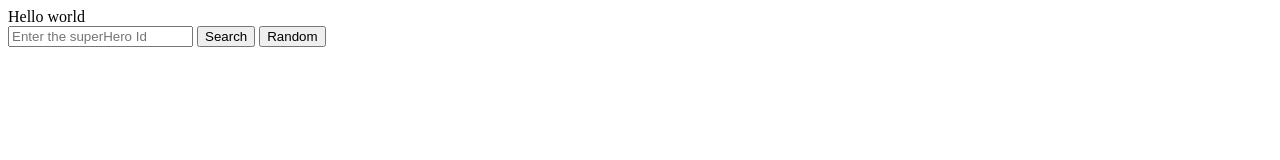
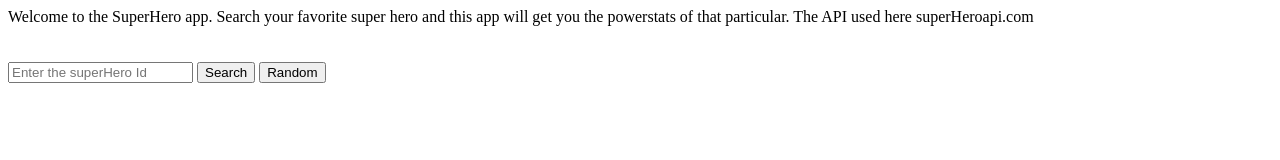
Before and after one commit to Ajith6901/SuperHeroSearch, a plain HTML site: page index.html in a window 1280 px wide. Drawn offline with Linux system fonts and the light colour scheme.

Commit message:
uploading project files

```diff
--- a/index.html
+++ b/index.html
@@ -5,7 +5,9 @@
     <title> The Super Hero App </title>
 </head>
 <body>
-    Hello world
+    Welcome to the SuperHero app. Search your favorite super hero and this app will get you the powerstats of that
+    particular. The API used here superHeroapi.com<br><br><br>
+
     <div id = "demo">
     </div>
     <input type="text" id="input" placeholder="Enter the superHero Id">
```
